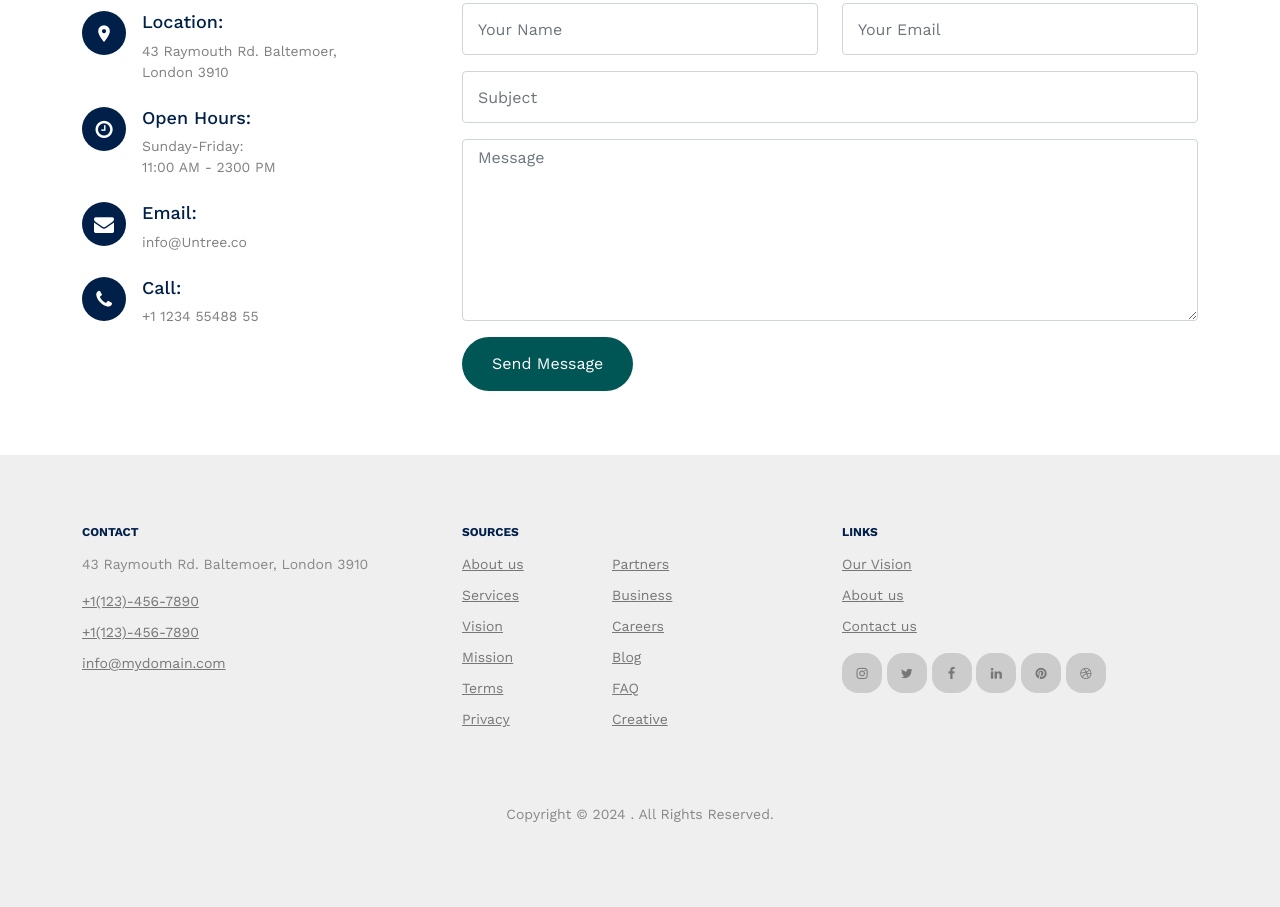
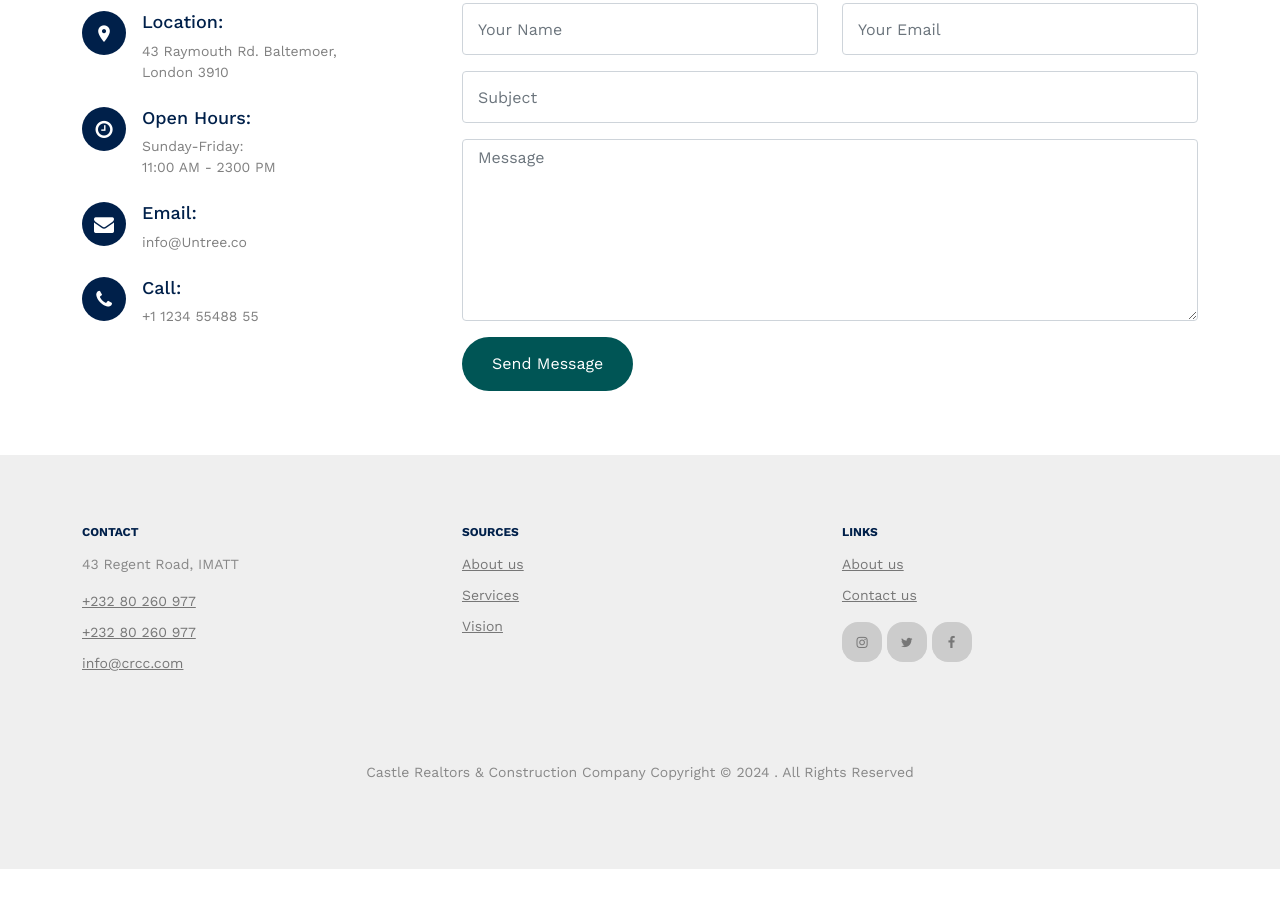
Before and after one commit to Pateh-Bah/Castle-Realtors-Construction-Company, a plain HTML site: page contact.html in a window 1280 px wide. Shown: the part 621-1528 px from the top of the page. After the commit the page ends 1490 px from the top, so only its background shows below. Drawn offline with nearby package versions, Linux system fonts and the light colour scheme; files whose address does not match are found by name.

Commit message:
change footers for the remaining sites

```diff
--- a/contact.html
+++ b/contact.html
@@ -211,12 +211,12 @@
           <div class="col-lg-4">
             <div class="widget">
               <h3>Contact</h3>
-              <address>43 Raymouth Rd. Baltemoer, London 3910</address>
+              <address>43 Regent Road, IMATT</address>
               <ul class="list-unstyled links">
-                <li><a href="tel://11234567890">+1(123)-456-7890</a></li>
-                <li><a href="tel://11234567890">+1(123)-456-7890</a></li>
+                <li><a href="tel://11234567890">+232 80 260 977</a></li>
+                <li><a href="tel://11234567890">+232 80 260 977</a></li>
                 <li>
-                  <a href="mailto:info@mydomain.com">info@mydomain.com</a>
+                  <a href="mailto:info@mydomain.com">info@crcc.com</a>
                 </li>
               </ul>
             </div>
@@ -230,18 +230,8 @@
                 <li><a href="#">About us</a></li>
                 <li><a href="#">Services</a></li>
                 <li><a href="#">Vision</a></li>
-                <li><a href="#">Mission</a></li>
-                <li><a href="#">Terms</a></li>
-                <li><a href="#">Privacy</a></li>
               </ul>
-              <ul class="list-unstyled float-start links">
-                <li><a href="#">Partners</a></li>
-                <li><a href="#">Business</a></li>
-                <li><a href="#">Careers</a></li>
-                <li><a href="#">Blog</a></li>
-                <li><a href="#">FAQ</a></li>
-                <li><a href="#">Creative</a></li>
-              </ul>
+
             </div>
             <!-- /.widget -->
           </div>
@@ -250,7 +240,7 @@
             <div class="widget">
               <h3>Links</h3>
               <ul class="list-unstyled links">
-                <li><a href="#">Our Vision</a></li>
+                <!-- <li><a href="#">Our Vision</a></li> -->
                 <li><a href="#">About us</a></li>
                 <li><a href="#">Contact us</a></li>
               </ul>
@@ -265,15 +255,7 @@
                 <li>
                   <a href="#"><span class="icon-facebook"></span></a>
                 </li>
-                <li>
-                  <a href="#"><span class="icon-linkedin"></span></a>
-                </li>
-                <li>
-                  <a href="#"><span class="icon-pinterest"></span></a>
-                </li>
-                <li>
-                  <a href="#"><span class="icon-dribbble"></span></a>
-                </li>
+
               </ul>
             </div>
             <!-- /.widget -->
@@ -292,20 +274,18 @@
             -->
 
             <p>
-              Copyright &copy;
+              Castle Realtors & Construction Company Copyright &copy;
               <script>
                 document.write(new Date().getFullYear());
               </script>
-              . All Rights Reserved.
+              . All Rights Reserved
             </p>
-
           </div>
         </div>
       </div>
       <!-- /.container -->
     </div>
     <!-- /.site-footer -->
-
     <!-- Preloader -->
     <div id="overlayer"></div>
     <div class="loader">
```
Also changed, not shown: properties.html (+9 -29 lines), property-single.html (+9 -29 lines), services.html (+9 -29 lines).
